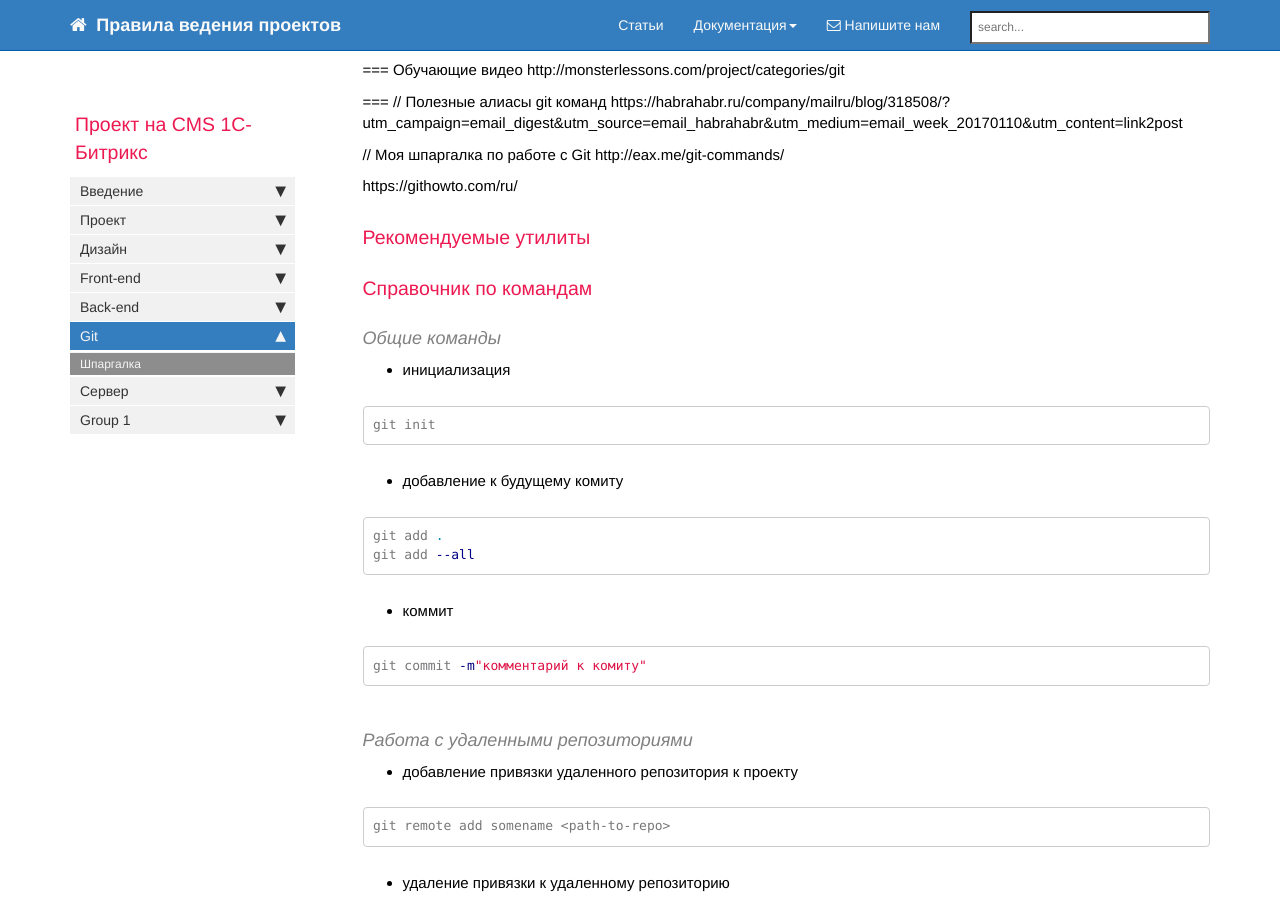
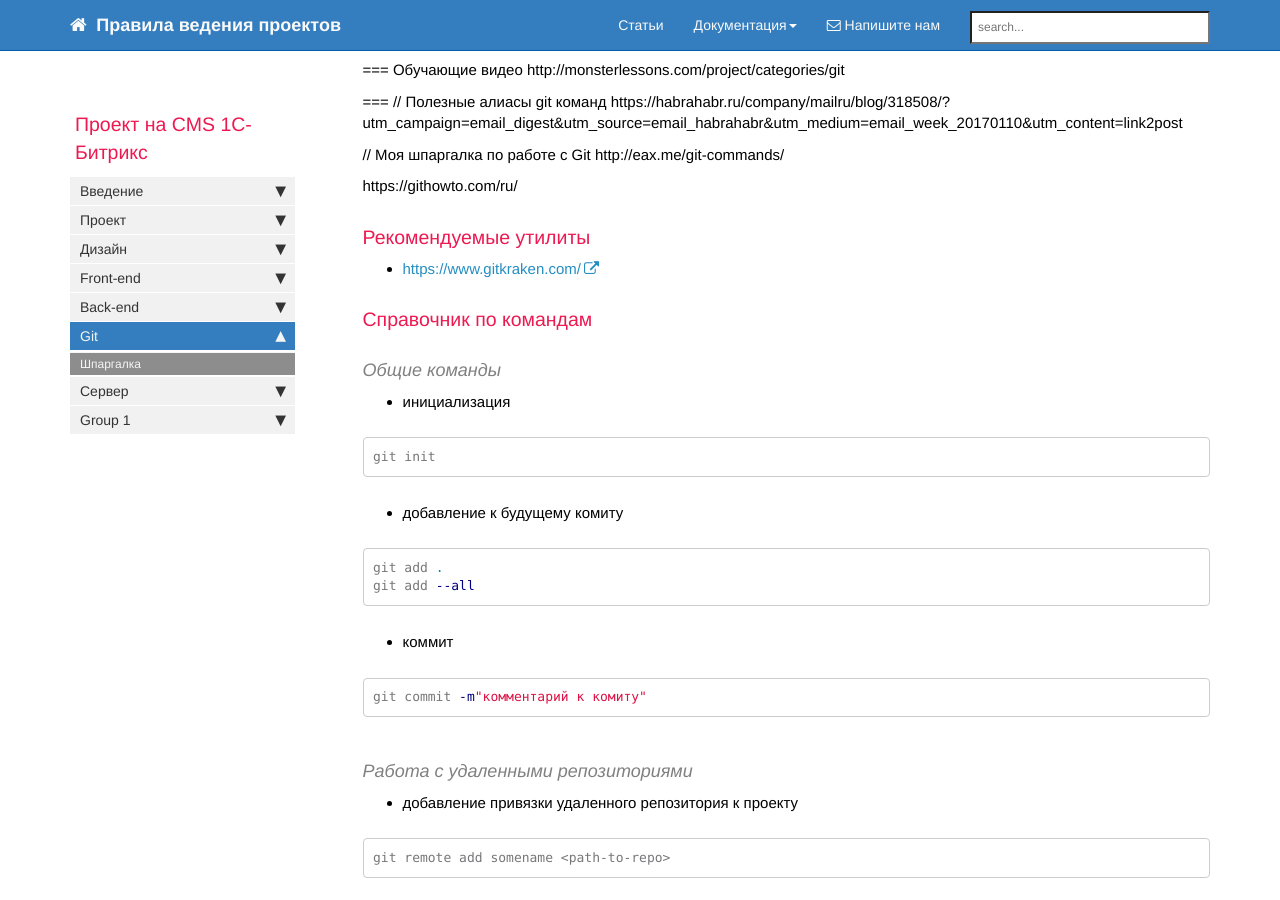
Before and after one commit to gdecider/gdecider.github.io, a Jekyll site: the page built from pages/bx/bx_git-shpora.md, in a window 1280 px wide and 900 px high, scrolled down 2690 px. Built offline with Jekyll 4.4.1, drawn with Linux system fonts in a browser that asks for light colours; nearby versions of some CDN libraries; comment, search, counter and statistics services are not loaded; some of the changed lines change nothing that is shown.

Commit message:
Update bx_git-shpora.md

```diff
--- a/pages/bx/bx_git-shpora.md
+++ b/pages/bx/bx_git-shpora.md
@@ -171,7 +171,7 @@ https://githowto.com/ru/
 
 ### Рекомендуемые утилиты
 
-
+* [https://www.gitkraken.com/](https://www.gitkraken.com/)
 
 ### Справочник по командам
 
```
